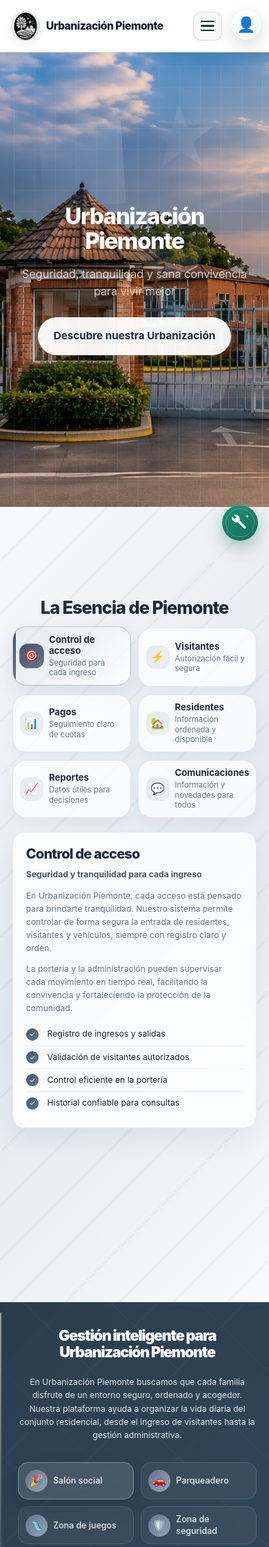
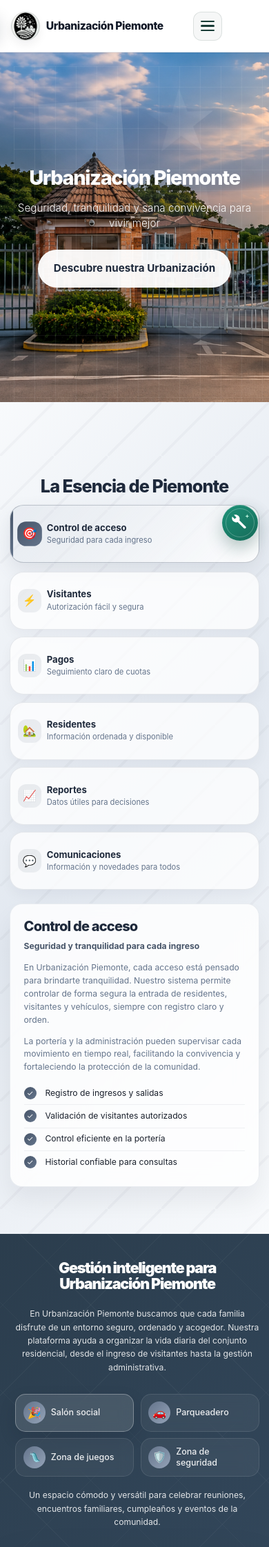
Before and after one commit to jsam27799-wq/urbanizacion, a Django app: page / in a window 390 px wide; the page is wider, and only the part inside the window is pictured. Shown: the top 2243 px of that part at 69% size. Run offline with Django 5.2, Linux system fonts and the light colour scheme; data comes from the database, SQL or seed files in the repository; data that the repository does not hold is empty.

Commit message:
Ajustar diseño adaptable y acceso
Co-authored-by: Copilot <223556219+Copilot@users.noreply.github.com>

```diff
--- a/BD/templates/BD/basex.html
+++ b/BD/templates/BD/basex.html
@@ -29,7 +29,7 @@
         .page-heading-copy, .page-heading-actions { position: relative; z-index: 1; }
         .page-heading-icon { display: inline-flex; align-items: center; justify-content: center; width: 46px; height: 46px; flex: 0 0 46px; color: #173f3a; background: #b9efdc; border-radius: 12px; font-size: 1.1rem; box-shadow: 0 5px 14px rgba(0, 0, 0, .12); }
         .page-heading-title { display: flex; align-items: center; gap: .8rem; margin: 0; color: #fff; font-size: 1.3rem; font-weight: 800; letter-spacing: 0; }
-        .page-heading-description { margin: .35rem 0 0a 3.35rem; color: rgba(255, 255, 255, .72); font-size: .92rem; }
+        .page-heading-description { margin: .35rem 0 0 3.35rem; color: rgba(255, 255, 255, .72); font-size: .92rem; }
         .page-heading-actions { flex: 0 0 auto; }
         .page-heading-actions .btn { color: #fff; border-color: rgba(255, 255, 255, .5); border-radius: 9px; }
         .page-heading-actions .btn:hover { color: #173f3a; background: #fff; border-color: #fff; }
@@ -56,7 +56,7 @@
         .tipo-movimiento-otro { color: #41464b; background: #e2e3e5; }
         .sidebar-toggle { display: none; }
         @media (max-width: 1024px) { .main-content { overflow-x: clip; } }
-        @media (max-width: 768px) {
+        @media (max-width: 1024px) {
             .sidebar { margin-left: 0; transform: translateX(-100%); box-shadow: 12px 0 32px rgba(0,0,0,.2); }
             .sidebar.active { margin-left: 0; transform: translateX(0); }
             .main-content { margin-left: 0; padding: 4.5rem 1rem 1.25rem; }
--- a/Piemonte/settings.py
+++ b/Piemonte/settings.py
@@ -54,14 +54,14 @@ ALLOWED_HOSTS = [
     '127.0.0.1',
     'localhost',
     'testserver',
-    'oakland-hostel-lion-please.trycloudflare.com',
+    'indie-roberts-priorities-grad.trycloudflare.com',
     #APARTADO TIENE QUE SER IGUAL AL DE ABAJO DE CSRF TRUSTED ORIGINS DEL HTTPS ARE DEBIAN AL EJECUTAR EL CLOUDFLARE
     #SIN HTTPS NO FUNCIONA, SI SE PONE HTTP NO FUNCIONA EL LOGIN, SI SE PONE HTTPS SI FUNCIONA EL LOGIN
-    'oakland-hostel-lion-please.trycloudflare.com',
+    'indie-roberts-priorities-grad.trycloudflare.com',
 ]
 
 CSRF_TRUSTED_ORIGINS = [
-    'https://oakland-hostel-lion-please.trycloudflare.com',
+    'https://indie-roberts-priorities-grad.trycloudflare.com',
 ]
 
 PUBLIC_HOSTNAME = os.environ.get('PIEMONTE_PUBLIC_HOSTNAME', '').strip()
--- a/core/static/core/css/tooplate-strategic-style.css
+++ b/core/static/core/css/tooplate-strategic-style.css
@@ -14,7 +14,15 @@ https://www.tooplate.com/view/2149-strategic-consulting
 	box-sizing: border-box;
 }
 
+html {
+	width: 100%;
+	max-width: 100%;
+	overflow-x: clip;
+}
+
 body {
+	width: 100%;
+	max-width: 100%;
 	font-family: -apple-system, BlinkMacSystemFont, 'Segoe UI', Roboto, sans-serif;
 	line-height: 1.6;
 	color: #1a202c;
@@ -3654,15 +3689,16 @@ body {
 	}
 
 	.hero {
-		height: min(78svh, 44rem);
-		min-height: 32rem;
+		height: min(60svh, 32rem);
+		min-height: 22rem;
 		background-attachment: scroll;
 		background-position: center;
 	}
 
 	.menu-access {
 		top: 15px;
-		right: 12px;
+		right: 100%;
+		z-index: 1001;
 	}
 
 	.menu-btn {
@@ -3671,9 +3707,9 @@ body {
 	}
 
 	.hero-content {
-		width: 100%;
-		max-width: 42rem;
-		padding: 0 1.25rem;
+		width: min(100%, 36rem);
+		max-width: 36rem;
+		padding: 0 1rem;
 		margin: 0;
 	}
 
@@ -3683,15 +3719,19 @@ body {
 
 	.hero h1 {
 		margin-bottom: 1.1rem;
-		font-size: clamp(2rem, 8.5vw, 3.1rem);
+		max-width: 24ch;
+		margin-right: auto;
+		margin-left: auto;
+		font-size: clamp(1.8rem, 7.4vw, 2.7rem);
 		line-height: 1.08;
 		letter-spacing: -0.045em;
 		overflow-wrap: anywhere;
+		text-wrap: balance;
 	}
 
 	.hero p {
 		margin-bottom: 1.6rem;
-		font-size: clamp(1rem, 4.2vw, 1.25rem);
+		font-size: clamp(0.95rem, 3.8vw, 1.1rem);
 		line-height: 1.5;
 	}
 
@@ -3716,7 +3756,7 @@ body {
 	.section {
 		width: 100%;
 		max-width: 100%;
-		padding: 3.75rem 1.1rem;
+		padding: 3rem 0.9rem;
 	}
 
 	.section-title {
@@ -3727,8 +3767,8 @@ body {
 	}
 
 	.services {
-		padding-top: 3.25rem;
-		padding-bottom: 3.25rem;
+		padding-top: 2.5rem;
+		padding-bottom: 2.5rem;
 	}
 
 	.services .section-title,
@@ -3753,7 +3793,6 @@ body {
 		min-height: 20rem;
 		padding: 1.2rem;
 		border-radius: 18px;
-		margin-bottom: 10rem;
 	}
 
 	.service-details h3 {
@@ -4081,6 +4120,12 @@ body {
 	}
 }
 
+@media (max-width: 480px) {
+	.services-tabs {
+		grid-template-columns: minmax(0, 1fr);
+	}
+}
+
 @media (max-width: 380px) {
 	.nav-container {
 		padding-right: 0.75rem;
--- a/core/templates/core/base.html
+++ b/core/templates/core/base.html
@@ -1,11 +1,11 @@
 {# Módulo: Presenta la interfaz y los datos dinámicos de la vista «base». #}{% load static%}
 <!DOCTYPE html>
-<html lang="en">
+<html lang="es">
 <head>
     <meta charset="UTF-8">
     <meta name="viewport" content="width=device-width, initial-scale=1.0">
     <title>{% block title %}Piemonte{% endblock %}</title>
-    <link rel="stylesheet" href="{% static 'core/css/tooplate-strategic-style.css' %}?v=37">
+    <link rel="stylesheet" href="{% static 'core/css/tooplate-strategic-style.css' %}?v=40">
     <link rel="stylesheet" href="{% static 'core/css/floating-help.css' %}?v=7">
     <link rel="stylesheet" href="{% static 'core/css/notification-modal.css' %}">
 <!--
--- a/core/templates/core/index.html
+++ b/core/templates/core/index.html
@@ -13,7 +13,10 @@ Free HTML CSS Template
 
     <div class="menu-access">
         <button class="menu-btn" type="button" onclick="toggleMenu()" aria-label="{% if request.user.is_authenticated %}Abrir menú de usuario{% else %}Abrir opciones de acceso{% endif %}" aria-controls="sideMenu" aria-expanded="false">
-            <span aria-hidden="true">👤</span>
+            <svg viewBox="0 0 24 24" fill="none" stroke="currentColor" stroke-width="1.8" stroke-linecap="round" stroke-linejoin="round" aria-hidden="true">
+                <circle cx="12" cy="8" r="4"></circle>
+                <path d="M5 21v-2a7 7 0 0 1 14 0v2"></path>
+            </svg>
         </button>
         <div id="sideMenu" class="side-menu{% if request.user.is_authenticated %} side-menu--user{% endif %}">
             {% if request.user.is_authenticated %}
--- a/core/templates/core/password_recovery/password_reset_complete.html
+++ b/core/templates/core/password_recovery/password_reset_complete.html
@@ -5,7 +5,7 @@
     <meta charset="UTF-8">
     <meta name="viewport" content="width=device-width, initial-scale=1.0">
     <title>Contraseña actualizada | Piemonte</title>
-    <link rel="stylesheet" href="{% static 'core/css/tooplate-strategic-style.css' %}?v=20">
+    <link rel="stylesheet" href="{% static 'core/css/tooplate-strategic-style.css' %}?v=21">
 </head>
 <body>
     <nav class="navbar login-navbar recovery-navbar">
--- a/core/templates/core/password_recovery/password_reset_confirm.html
+++ b/core/templates/core/password_recovery/password_reset_confirm.html
@@ -5,7 +5,7 @@
     <meta charset="UTF-8">
     <meta name="viewport" content="width=device-width, initial-scale=1.0">
     <title>Nueva contraseña | Piemonte</title>
-    <link rel="stylesheet" href="{% static 'core/css/tooplate-strategic-style.css' %}?v=21">
+    <link rel="stylesheet" href="{% static 'core/css/tooplate-strategic-style.css' %}?v=22">
 </head>
 <body>
     <nav class="navbar login-navbar recovery-navbar">
--- a/core/templates/core/password_recovery/password_reset_done.html
+++ b/core/templates/core/password_recovery/password_reset_done.html
@@ -5,7 +5,7 @@
     <meta charset="UTF-8">
     <meta name="viewport" content="width=device-width, initial-scale=1.0">
     <title>Correo enviado | Piemonte</title>
-    <link rel="stylesheet" href="{% static 'core/css/tooplate-strategic-style.css' %}?v=20">
+    <link rel="stylesheet" href="{% static 'core/css/tooplate-strategic-style.css' %}?v=21">
 </head>
 <body>
     <nav class="navbar login-navbar recovery-navbar">
--- a/core/templates/core/password_recovery/password_reset_form.html
+++ b/core/templates/core/password_recovery/password_reset_form.html
@@ -5,7 +5,7 @@
     <meta charset="UTF-8">
     <meta name="viewport" content="width=device-width, initial-scale=1.0">
     <title>Recuperar contraseña | Piemonte</title>
-    <link rel="stylesheet" href="{% static 'core/css/tooplate-strategic-style.css' %}?v=20">
+    <link rel="stylesheet" href="{% static 'core/css/tooplate-strategic-style.css' %}?v=21">
 </head>
 <body>
     <nav class="navbar login-navbar recovery-navbar">
```
Also changed, not shown: other parts of core/static/core/css/tooplate-strategic-style.css (+33 -7 lines), core/templates/core/login.html (+9 -1 lines).
